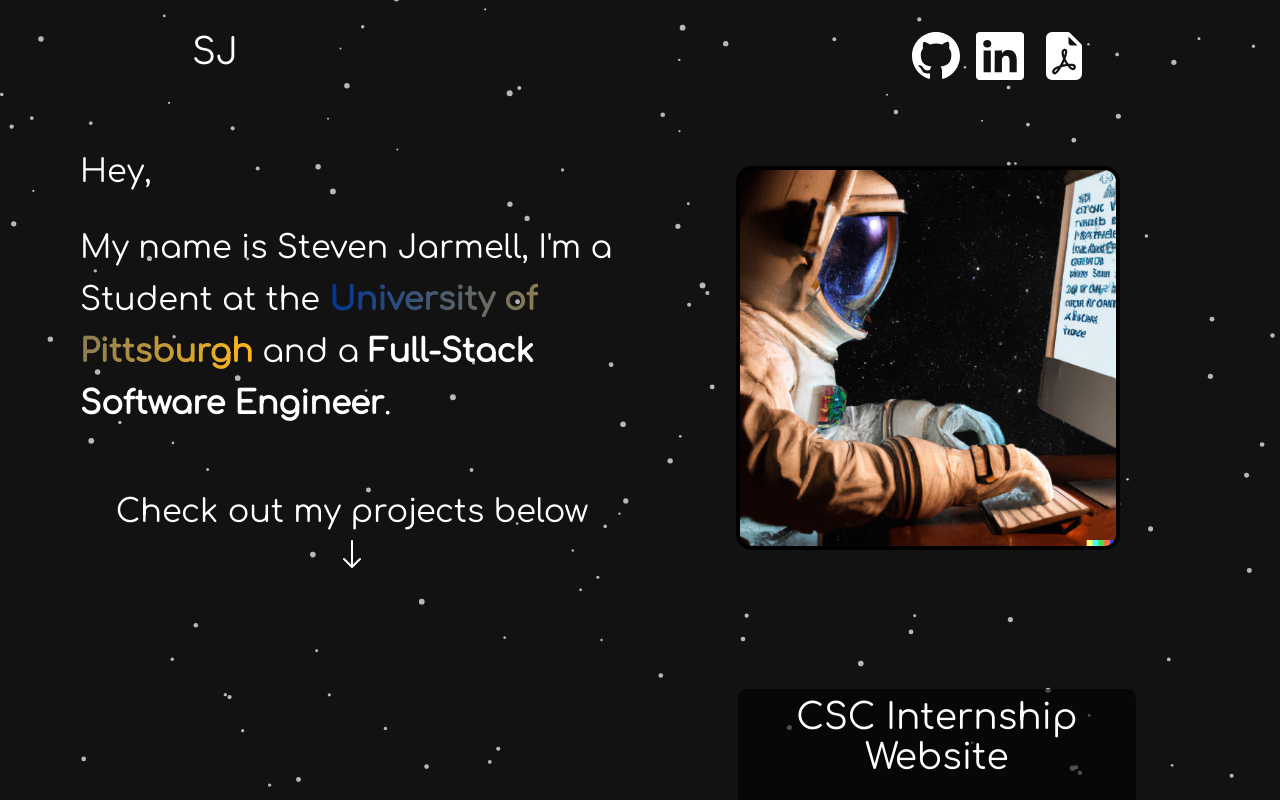
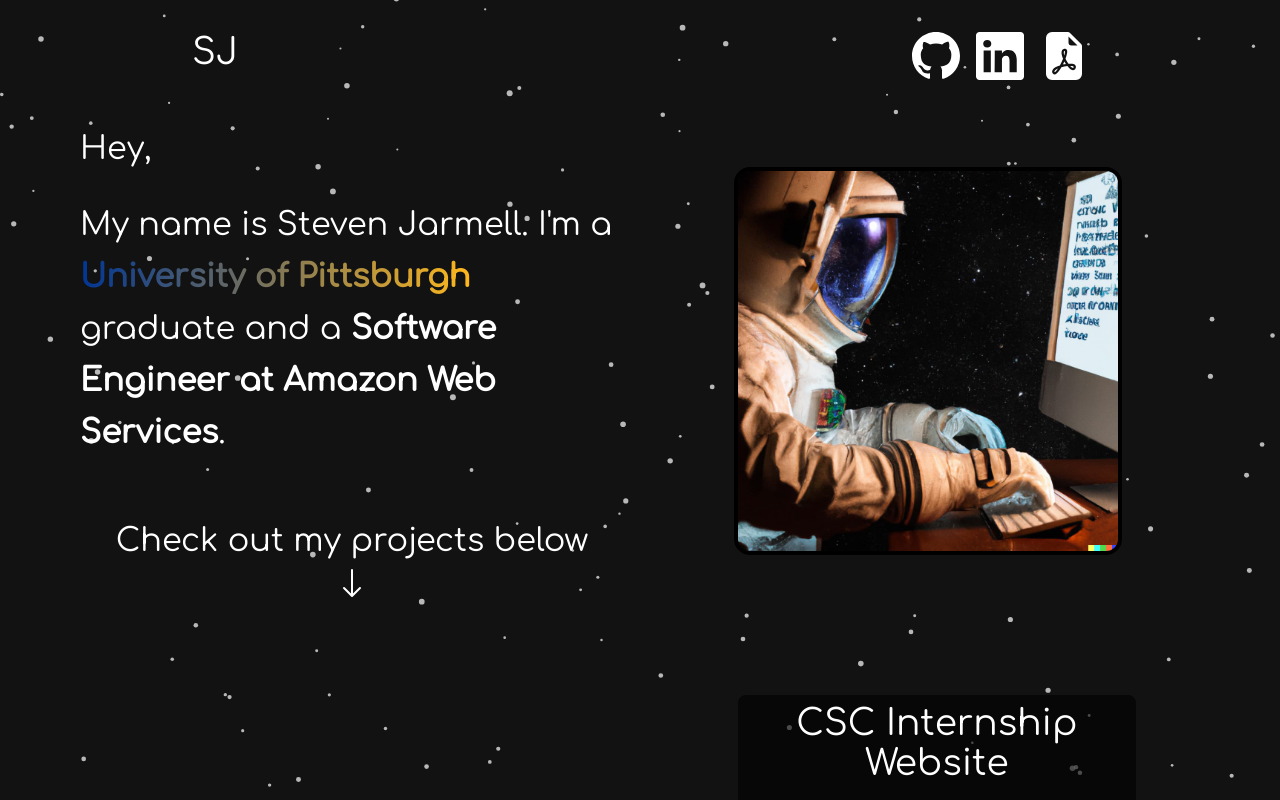
Before and after one commit to Steven-Jarmell/Steven-Jarmell.github.io, a React (Vite) app: page / in a window 1280 px wide. Built offline with nearby package versions, Linux system fonts and the light colour scheme.

Commit message:
Update bio

```diff
--- a/src/Components/MainContent.tsx
+++ b/src/Components/MainContent.tsx
@@ -13,13 +13,13 @@ const MainContent = () => {
                 <div className="MainContent__info">
                     <p>Hey,</p>
                     <p>
-                        My name is Steven Jarmell, I'm a Student at the{" "}
+                        My name is Steven Jarmell. I'm a {" "}
                         <b>
                             <span className="MainContent__info-pitt">
                                 University of Pittsburgh
                             </span>
                         </b>{" "}
-                        and a <b>Full-Stack Software Engineer</b>.
+                        graduate and a <b>Software Engineer at Amazon Web Services</b>.
                     </p>
 
                     <div
```
